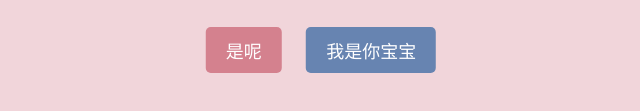
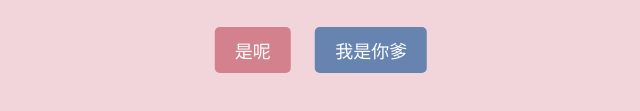
Before and after one commit to 2723563221/rx, a plain HTML site: page index.html in a window 1280 px wide. Shown: the part 467-578 px from the top of the page, without its empty margins (319-959 px from the left). Drawn offline with Linux system fonts and the light colour scheme.

Commit message:
Update index.html

```diff
--- a/index.html
+++ b/index.html
@@ -121,7 +121,7 @@ button {
         <h1 id="question">你是高睿鑫吗？</h1>
         <div class="buttons">
             <button id="yes">是呢</button>
-            <button id="no">我是你宝宝</button>
+            <button id="no">我是你爹</button>
         </div>
     </div>
 
```
